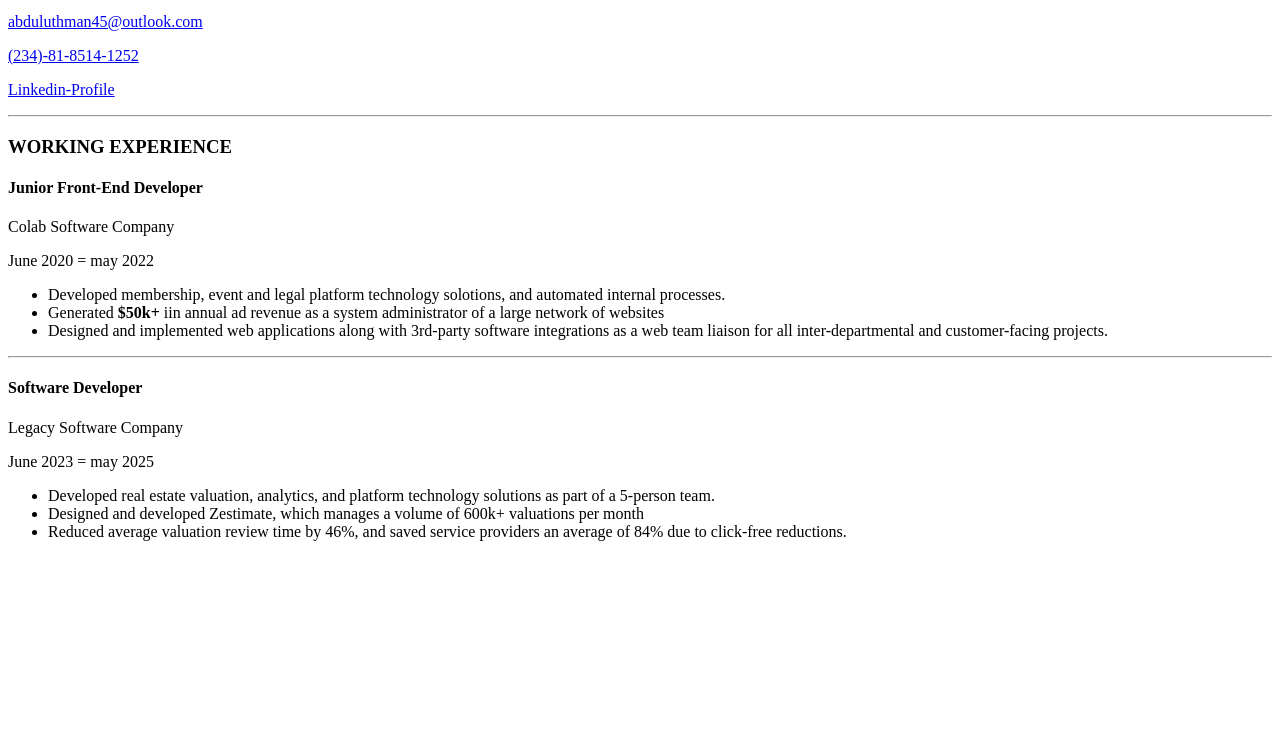
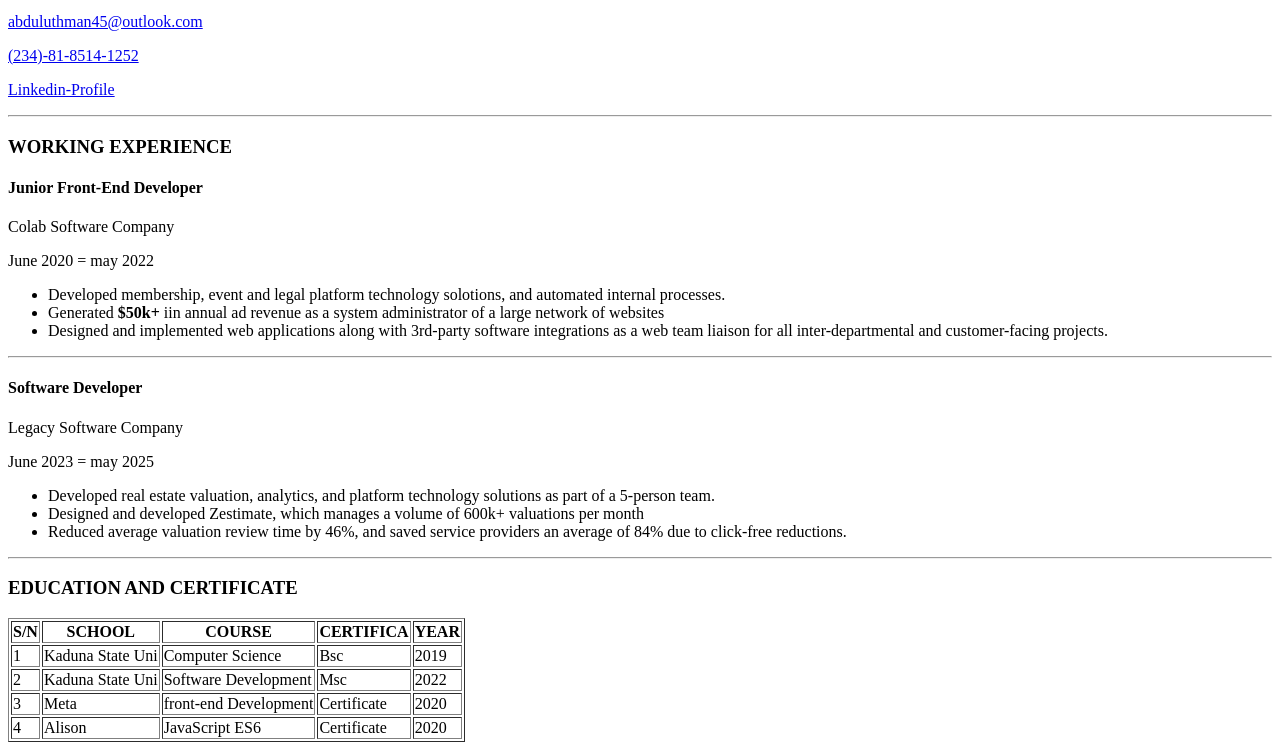
Before and after one commit to BarrkindoBinUthaymeen/My-first-Repos, a plain HTML site: page index.html in a window 1280 px wide. Shown: the part 166-916 px from the top of the page. Before the commit the page ends 800 px from the top, so only its background shows below. Drawn offline with Linux system fonts and the light colour scheme.

Commit message:
section for my edu and certificate

```diff
--- a/index.html
+++ b/index.html
@@ -70,5 +70,53 @@
         </ul>
       </section>
     </main>
+
+    <hr />
+
+    <!-- Education section -->
+    <section>
+      <h3>EDUCATION AND CERTIFICATE</h3>
+      <table border="1px">
+        <thead>
+          <tr>
+            <th>S/N</th>
+            <th>SCHOOL</th>
+            <th>COURSE</th>
+            <th>CERTIFICA</th>
+            <th>YEAR</th>
+          </tr>
+        </thead>
+        <tbody>
+          <tr>
+            <td>1</td>
+            <td>Kaduna State Uni</td>
+            <td>Computer Science</td>
+            <td>Bsc</td>
+            <td>2019</td>
+          </tr>
+          <tr>
+            <td>2</td>
+            <td>Kaduna State Uni</td>
+            <td>Software Development</td>
+            <td>Msc</td>
+            <td>2022</td>
+          </tr>
+          <tr>
+            <td>3</td>
+            <td>Meta</td>
+            <td>front-end Development</td>
+            <td>Certificate</td>
+            <td>2020</td>
+          </tr>
+          <tr>
+            <td>4</td>
+            <td>Alison</td>
+            <td>JavaScript ES6</td>
+            <td>Certificate</td>
+            <td>2020</td>
+          </tr>
+        </tbody>
+      </table>
+    </section>
   </body>
 </html>
```
